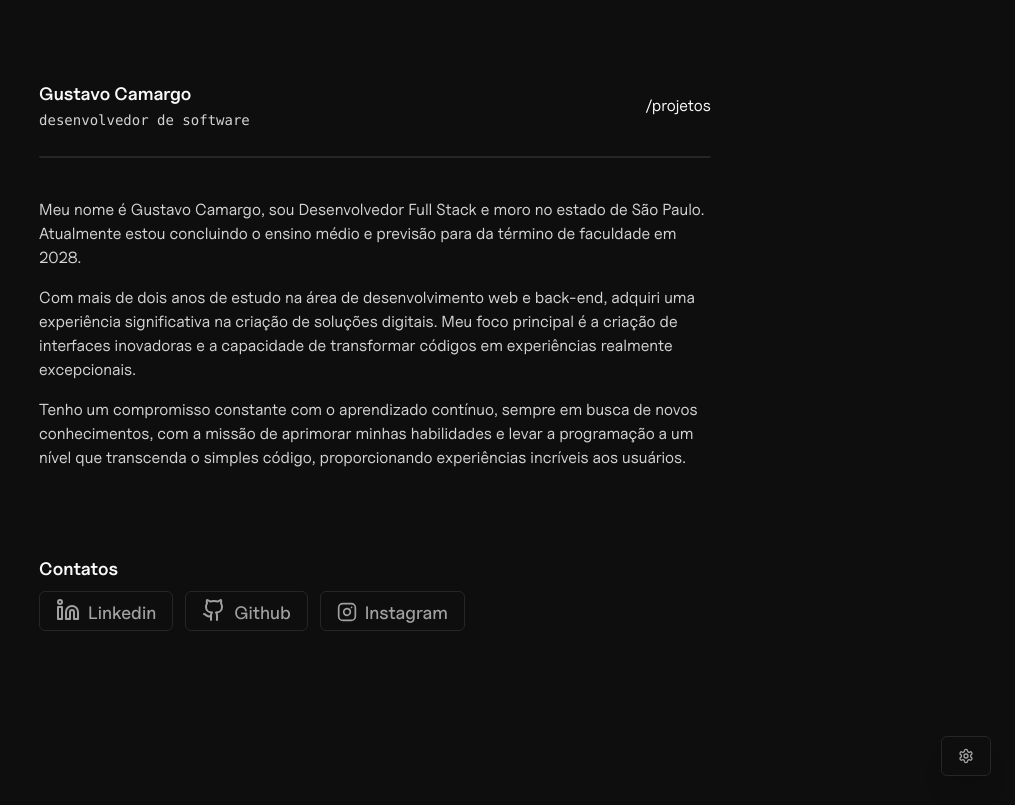
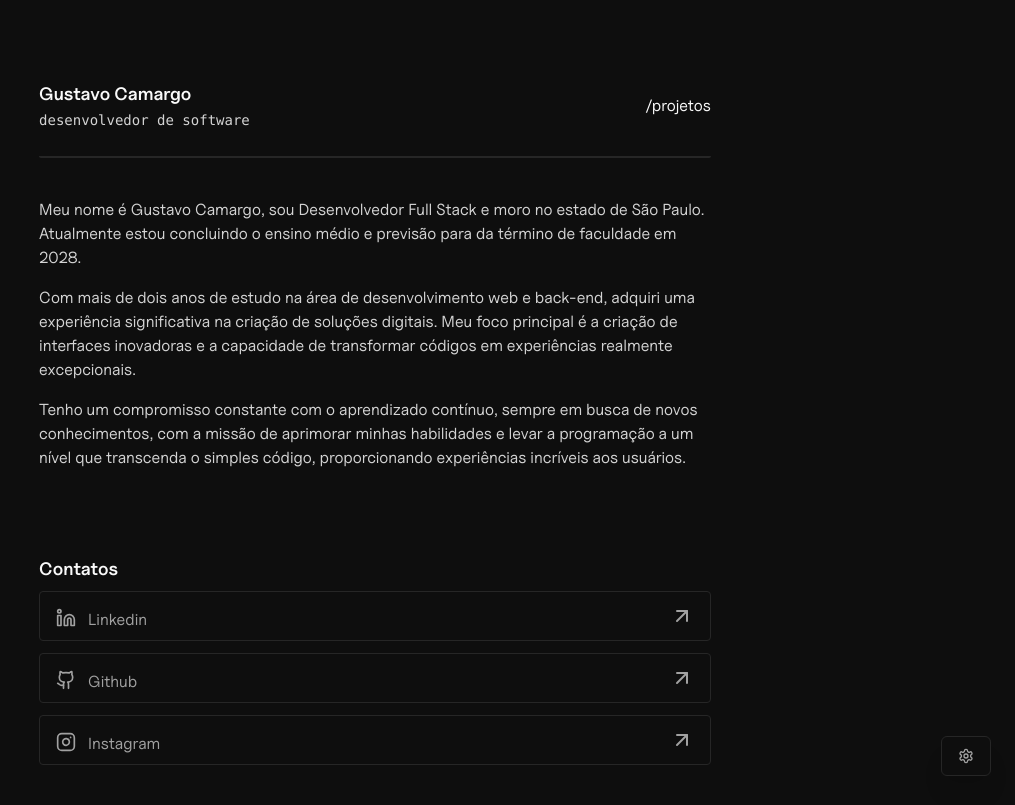
Before and after one commit to gusfngg/portifolio, a Next.js app: page / in a window 1280 px wide. Shown: the whole page, without its empty margins (265-1280 px from the left). Built offline with nearby package versions, Linux system fonts and the light colour scheme.

Commit message:
custom link

```diff
--- a/src/app/page.tsx
+++ b/src/app/page.tsx
@@ -1,8 +1,7 @@
 import { About } from '@/components/about'
 import { CommandShow } from '@/components/command-show'
 import { TitleSection } from '@/components/title-section'
-import { Button } from '@/components/ui/button'
-import { Github, Instagram, Linkedin } from 'lucide-react'
+import { ArrowUpRight, Github, Instagram, Linkedin } from 'lucide-react'
 import Link from 'next/link'
 
 export default function Home() {
@@ -15,45 +14,56 @@ export default function Home() {
       <div>
         <TitleSection title="Contatos" />
 
-        <div className="flex items-center gap-3 flex-wrap">
-          <Button variant={'outline'} className="flex items-end gap-2" asChild>
+        <div className="flex flex-col gap-3">
+          <div className="border-[1.5px] hover:bg-zinc-100 dark:hover:bg-neutral-900 px-4 py-3 rounded cursor-pointer">
             <Link
               href={'https://www.linkedin.com/in/gustavo-camargo-4b825b189/'}
               target="_blank"
-              className="flex items-center"
+              className="flex justify-between"
             >
-              <Linkedin className="text-neutral-600 dark:text-neutral-400 size-6" />
-              <span className="text-neutral-600 dark:text-neutral-400 text-base md:text-lg leading-none">
+              <div className="flex items-end gap-3">
+                <Linkedin className="text-neutral-600 dark:text-neutral-400 size-5" />
+                <span className="text-neutral-600 dark:text-neutral-400 leading-none">
                   Linkedin
                 </span>
+              </div>
+
+              <ArrowUpRight className="text-neutral-400" />
             </Link>
-          </Button>
+          </div>
 
-          <Button variant={'outline'} className="flex items-end gap-2" asChild>
+          <div className="border-[1.5px] hover:bg-zinc-100 dark:hover:bg-neutral-900 px-4 py-3 rounded cursor-pointer">
             <Link
               href={'https://www.github.com/gusfngg'}
               target="_blank"
-              className="flex items-center"
+              className="flex justify-between"
             >
-              <Github className="text-neutral-600 dark:text-neutral-400 size-6" />
-              <span className="text-neutral-600 dark:text-neutral-400 text-base md:text-lg leading-none">
+              <div className="flex items-end gap-3">
+                <Github className="text-neutral-600 dark:text-neutral-400 size-5" />
+                <span className="text-neutral-600 dark:text-neutral-400 leading-none">
                   Github
                 </span>
+              </div>
+
+              <ArrowUpRight className="text-neutral-400" />
             </Link>
-          </Button>
-
-          <Button variant={'outline'} className="flex items-end gap-2" asChild>
+          </div>
+          <div className="border-[1.5px] hover:bg-zinc-100 dark:hover:bg-neutral-900 px-4 py-3 rounded cursor-pointer">
             <Link
               href={'https://www.instagram.com/gs.gus'}
               target="_blank"
-              className="flex items-center"
+              className="flex justify-between"
             >
-              <Instagram className=" text-neutral-600 dark:text-neutral-400 size-5" />
-              <span className="text-neutral-600 dark:text-neutral-400 text-lg leading-none">
+              <div className="flex items-end gap-3">
+                <Instagram className="text-neutral-600 dark:text-neutral-400 size-5" />
+                <span className="text-neutral-600 dark:text-neutral-400 leading-none">
                   Instagram
                 </span>
+              </div>
+
+              <ArrowUpRight className="text-neutral-400" />
             </Link>
-          </Button>
+          </div>
         </div>
       </div>
 
--- a/src/app/projects/almeida-terraplenagem/page.tsx
+++ b/src/app/projects/almeida-terraplenagem/page.tsx
@@ -12,7 +12,7 @@ export default function AlmeidaTerraplenagem() {
           Almeida terraplenagem
         </h1>
 
-        <p className="text-neutral-700 text-sm md:text-base dark:text-neutral-400 mt-4">
+        <p className="text-neutral-600 text-sm md:text-base dark:text-neutral-400 mt-4">
           A Almeida Terraplenagem é uma empresa especializada em serviços de
           terraplenagem, que atua com qualidade e precisão no preparo de
           terrenos para construções, pavimentações e projetos de infraestrutura.
@@ -21,7 +21,7 @@ export default function AlmeidaTerraplenagem() {
           segurança e a eficácia em todas as etapas do processo.
         </p>
 
-        <p className="text-neutral-700 text-sm md:text-base dark:text-neutral-400 mt-4">
+        <p className="text-neutral-600 text-sm md:text-base dark:text-neutral-400 mt-4">
           Aplicação feita com as tecnologias mais recentes do mercado. As
           principais são: - Next.js, TypeScript, Shadcn ui...
         </p>
--- a/src/app/projects/pizza-shop/page.tsx
+++ b/src/app/projects/pizza-shop/page.tsx
@@ -13,7 +13,7 @@ export default function PizzaShop() {
           Pizza-shop
         </h1>
 
-        <p className="text-neutral-700 text-sm md:text-base dark:text-neutral-400 mt-4">
+        <p className="text-neutral-600 text-sm md:text-base dark:text-neutral-400 mt-4">
           Pizza Shop é uma aplicação web desenvolvida em TypeScript e ReactJS,
           focada no gerenciamento eficiente de pedidos. Utilizando Vite para
           performance e Styled-components. Oferece uma interface otimizada e de
```
Lines whose indentation alone changed are shown as unchanged.
